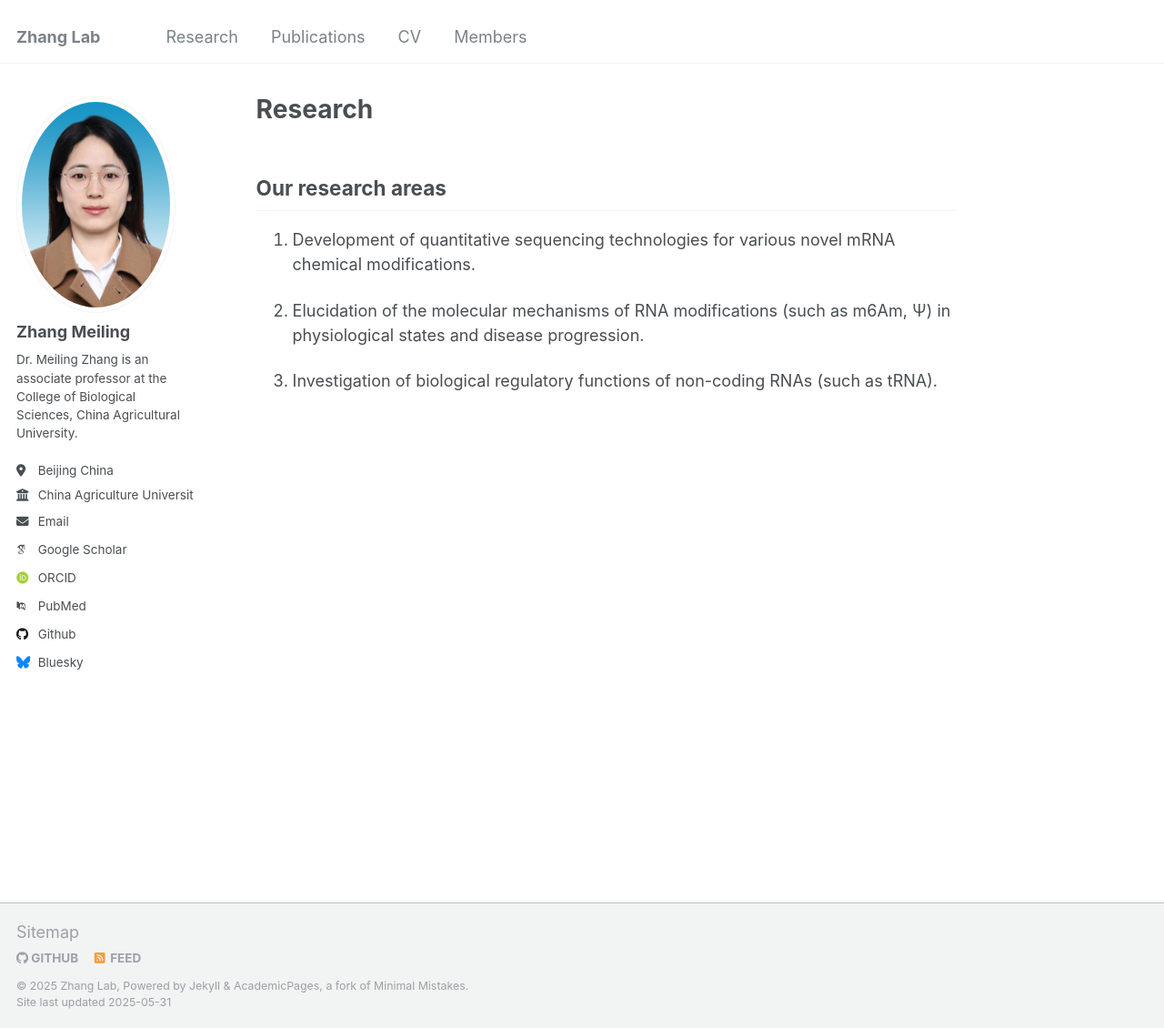
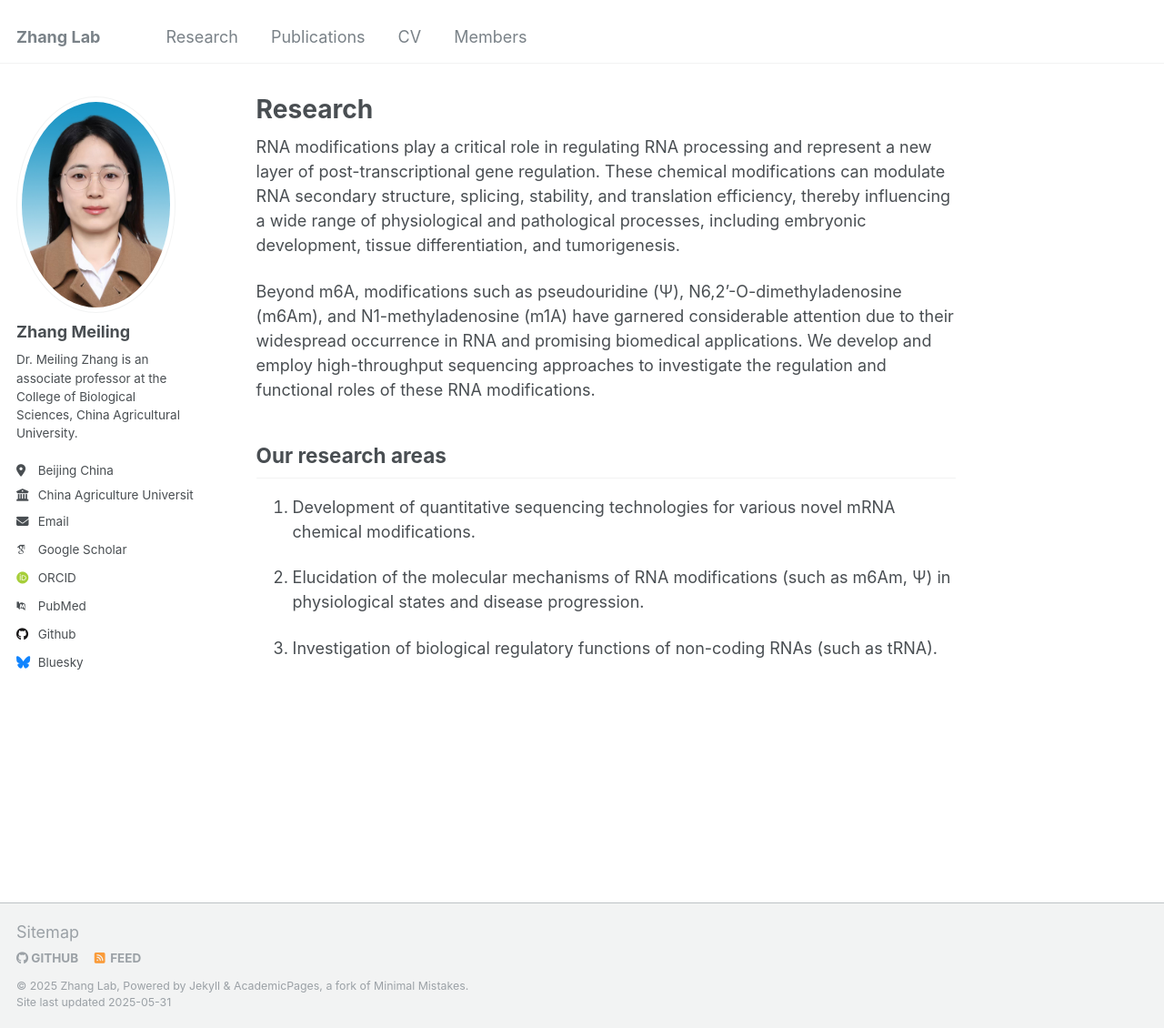
Before and after one commit to Hui50138/ZhangMeiling-Lab, a Jekyll site: the page built from _pages/markdown.md, in a window 1280 px wide and 1130 px high. Shown: the whole window at 91% size. Built offline with Jekyll 4.4.1, drawn with Linux system fonts in a browser that asks for light colours; some web fonts are replaced.

Commit message:
Update markdown.md

```diff
--- a/_pages/markdown.md
+++ b/_pages/markdown.md
@@ -7,6 +7,11 @@ redirect_from:
   - /markdown.html
 ---
 
+RNA modifications play a critical role in regulating RNA processing and represent a new layer of post-transcriptional gene regulation. These chemical modifications can modulate RNA secondary structure, splicing, stability, and translation efficiency, thereby influencing a wide range of physiological and pathological processes, including embryonic development, tissue differentiation, and tumorigenesis.
+
+Beyond m6A, modifications such as pseudouridine (Ψ), N6,2'-O-dimethyladenosine (m6Am), and N1-methyladenosine (m1A) have garnered considerable attention due to their widespread occurrence in RNA and promising biomedical applications. We develop and employ high-throughput sequencing approaches to investigate the regulation and functional roles of these RNA modifications.
+
+
 ## Our research areas
 1. Development of quantitative sequencing technologies for various novel mRNA chemical modifications.
 
```
